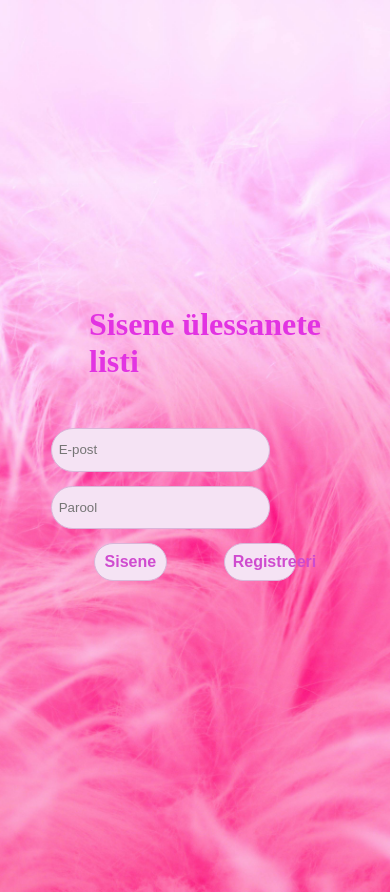
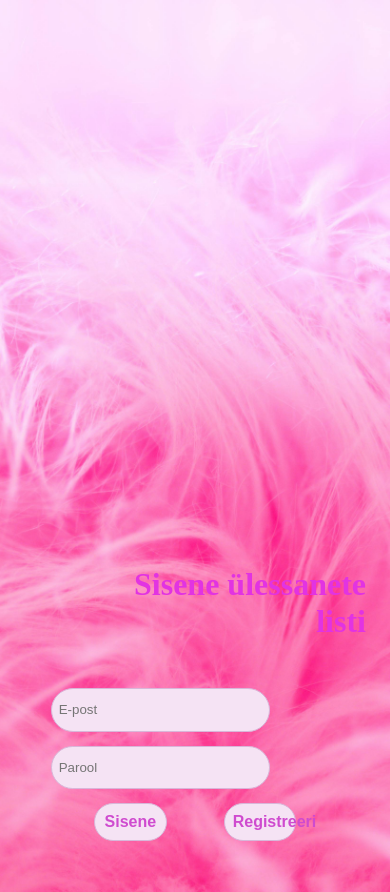
Before and after one commit to mairitikk/Back-End-New, a React (Vite) app in the folder front_end/: page / in a window 390 px wide. Built offline with nearby package versions, Linux system fonts and the light colour scheme; a web font is replaced by a local one.

Commit message:
login copmonent css changes

```diff
--- a/front_end/src/styles/LoginComponent.module.css
+++ b/front_end/src/styles/LoginComponent.module.css
@@ -1,8 +1,32 @@
 .container {
-  display: grid;
-  justify-content: center; /* Center items horizontally */
-  align-items: center;   /* Center items vertically */
-  min-height: 100vh;
+    display: grid;
+    place-items: center;
+    /* Center both horizontally and vertically */
+    min-height: 100vh;
+}
+
+@media (max-width: 768px) {
+
+    /* Adjust breakpoint as needed */
+    .container {
+        display: flex;
+        flex-direction: column-reverse;
+        /* Align items to the end (right) */
+        align-items: flex-end;
+    }
+
+    .loginContainer {
+        width: 90%;
+        margin-top: 20px;
+        margin-right: 20px;
+        /* Add margin to push the form to the right */
+    }
+
+    .logTitel {
+        margin-left: 0;
+        text-align: right;
+        /* Align title to the right */
+    }
 }
 .logTitel{
     margin-left: 65px;
```
